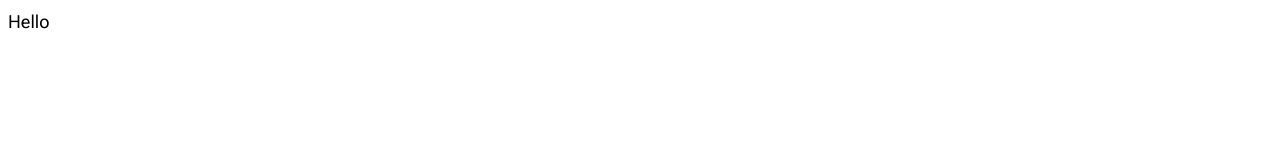
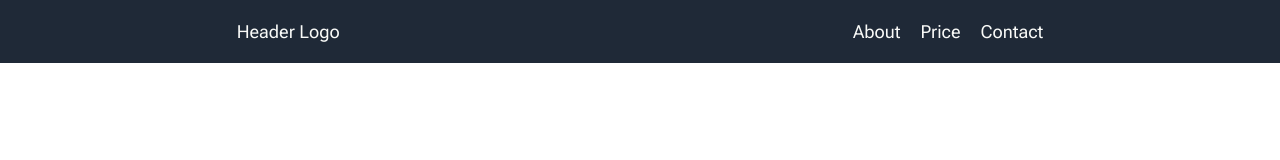
Before and after one commit to WreckitHUN/landing-page, a plain HTML site: page index.html in a window 1280 px wide. Drawn offline with Linux system fonts and the light colour scheme.

Commit message:
Creating nav bar.

```diff
--- a/css/styles.css
+++ b/css/styles.css
@@ -14,6 +14,7 @@ html{
 /* TYPOGRAPHY */
 
 body{
+    margin: 0;
     font-family: "Roboto Flex", sans-serif;
     font-optical-sizing: auto;
     font-size: 1.8rem;
@@ -37,3 +38,26 @@ h2{
 p{
     margin-top: 0;
 }
+
+/* NAV */
+ .nav{
+    display: flex;
+    justify-content: space-around;
+    align-items: center;
+    background: #1f2937;
+    color: #f9fAf8;
+ }
+
+ .nav .link{
+    display: flex;
+    gap: 20px;
+    list-style: none;
+ }
+
+ .link__item a{
+    text-decoration: none;
+ }
+
+ .link__item a:visited{
+    color: inherit;
+ }
--- a/index.html
+++ b/index.html
@@ -13,6 +13,13 @@
     <title>Landing Page</title>
   </head>
   <body>
-    Hello
+    <div class="nav">
+      <div class="logo">Header Logo</div>
+      <ul class="link">
+        <li class="link__item"><a href="">About</a></li>
+        <li class="link__item"><a href="">Price</a></li>
+        <li class="link__item"><a href="">Contact</a></li>
+      </ul>
+    </div>
   </body>
 </html>
```
